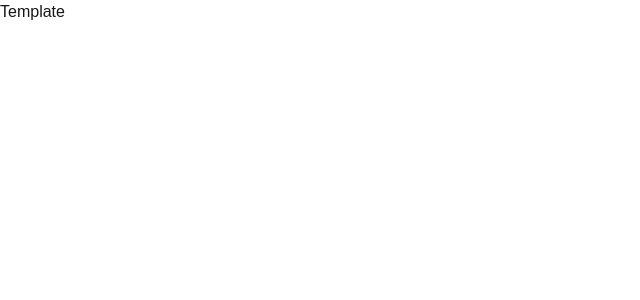
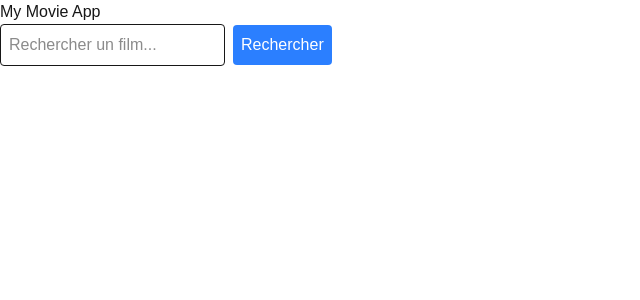
Before and after one commit to SeanAnica/react-prepa-certif, a Next.js app: page / in a window 1280 px wide. Shown: the top 300 px of the page, without its empty margins (0-640 px from the left). Built offline with nearby package versions, Linux system fonts and the light colour scheme.

Commit message:
feat: movie search bar

```diff
--- a/src/app/components/SearchBar.tsx
+++ b/src/app/components/SearchBar.tsx
@@ -0,0 +1,39 @@
+'use client';
+import { useForm, SubmitHandler } from 'react-hook-form';
+
+type SearchBarProps = {
+  onSearch: (query: string) => void;
+};
+
+type SearchFormValues = {
+  query: string;
+};
+
+/**
+ * @param onSearch requête pour la recherche.
+ * @returns Barre de recherche.
+ */
+export default function SearchBar({ onSearch }: SearchBarProps) {
+  const { register, handleSubmit, reset } = useForm<SearchFormValues>();
+
+  const onSubmit: SubmitHandler<SearchFormValues> = (
+    data: SearchFormValues
+  ) => {
+    onSearch(data.query);
+    reset();
+  };
+
+  return (
+    <form onSubmit={handleSubmit(onSubmit)}>
+      <input
+        type="text"
+        placeholder="Rechercher un film..."
+        {...register('query', { required: true })}
+        className="border p-2 rounded"
+      />
+      <button type="submit" className="ml-2 bg-blue-500 text-white p-2 rounded">
+        Rechercher
+      </button>
+    </form>
+  );
+}
--- /dev/null
+++ b/src/app/interfaces/movie.interface.ts
@@ -0,0 +1,5 @@
+export type Movie = {
+  id: string;
+  title: string;
+  description: string;
+};
--- a/src/app/page.tsx
+++ b/src/app/page.tsx
@@ -1,8 +1,38 @@
+'use client';
+import { useEffect, useState } from 'react';
+import SearchBar from './components/SearchBar';
+import { Movie } from './interfaces/movie.interface';
+
 /**
  * @returns Accueil avec la liste des films et barre de recherche.
  */
 export default function Home() {
+  const [movies, setMovies] = useState<Movie[]>([]);
+
+  const [filteredMovies, setFilteredMovies] = useState<Movie[]>([]);
+
+  // useEffect permet de se connecter à un système externe.
+  useEffect(() => {
+    // Récupérer la liste des films de l'api.
+    fetch('/api/movies')
+      .then((res) => res.json())
+      .then((movies: Movie[]) => {
+        setMovies(movies);
+        setFilteredMovies(movies);
+      });
+  }, []);
+
+  const handleSearch = (query: string) => {
+    const filtered = movies.filter((movie) =>
+      movie.title.toLocaleLowerCase().includes(query.toLowerCase())
+    );
+    setFilteredMovies(filtered);
+  };
+
   return (
-   <div>Template</div>
+    <>
+      <h1>My Movie App</h1>
+      <SearchBar onSearch={handleSearch} />
+    </>
   );
 }
```
Also changed, not shown: src/app/api/movies/route.ts (+1 -6 lines).
